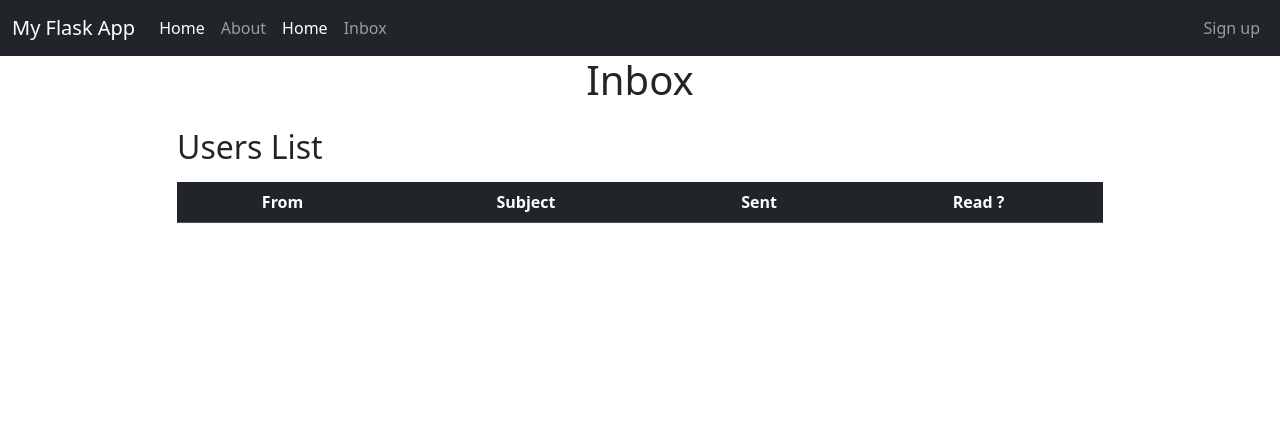
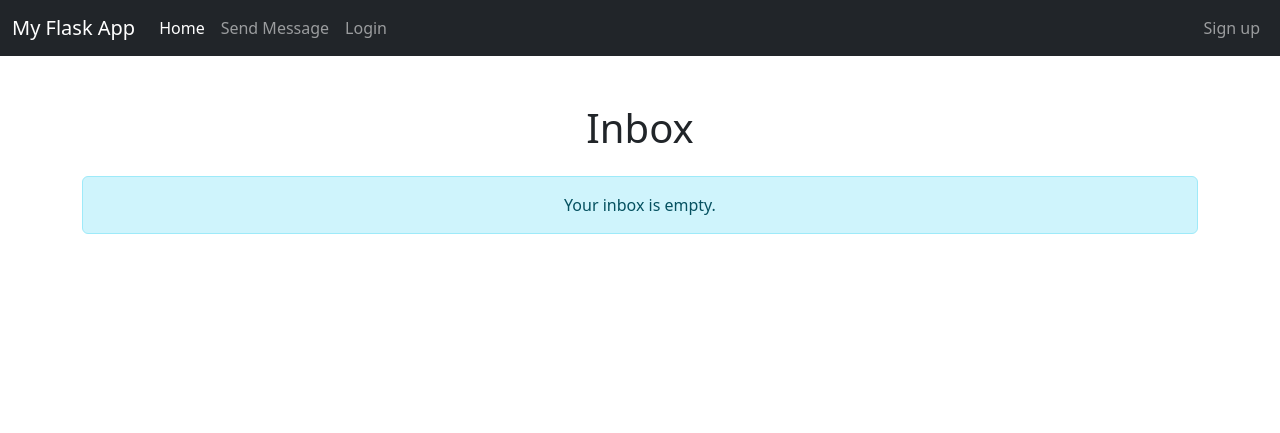
Before and after one commit to DevMohammad-SA/encrypted-mail-app, a Python web app: template app/templates/inbox.html in a window 1280 px wide. Shown: the top 433 px of the page. Run offline with Jinja, Linux system fonts and the light colour scheme; the template is opened without the code that fills it, so the values that code supplies are empty.

Commit message:
Added send_message,view_message pages, added a show_inbox, send message functions, sending message proccess is now done

```diff
--- a/app/templates/home.html
+++ b/app/templates/home.html
@@ -29,15 +29,17 @@
                         <a class="nav-link active" href="{{ url_for('main.home') }}">Home</a>
                     </li>
                     <li class="nav-item">
-                        <a class="nav-link" href="#">About</a>
+                        <a class="nav-link" href="{{url_for('main.send_message')}}">Send Message</a>
                     </li>
                 </ul>
                 <ul class="navbar-nav">
                     <li class="nav-item">
-                        <a class="nav-link active" href="{{ url_for('main.home') }}">Home</a>
-                    </li>
-                    <li class="nav-item">
-                      <a class="nav-link" href="{{url_for('main.show_inbox',id=current_user.id)}}">Inbox</a>
+                        {%if current_user.is_authenticated%}
+                        <a class="nav-link" href="{{url_for('main.show_inbox',id=current_user.id)}}">Inbox</a>
+                        {%else%}
+                        <a class="nav-link" href="{{url_for('main.login')}}">Login</a>
+                        {%endif%}
+
                     </li>
                 </ul>
                 {% if current_user.is_authenticated %}
--- a/app/templates/inbox.html
+++ b/app/templates/inbox.html
@@ -1,35 +1,37 @@
 {% extends "home.html" %}
+
 {% block content %}
-<h1 class="mb-4 text-center">Inbox</h1>
-<div class="container">
-    <div class="row justify-content-center">
-        <div class="col-lg-10 col-md-12">
-            <!-- Users Table -->
-            <h2 class="mb-3">Users List</h2>
+<div class="container my-5">
+    <h1 class="text-center mb-4">Inbox</h1>
+
+    {% if messages %}
     <div class="table-responsive">
-                <table class="table table-striped table-hover text-center align-middle">
+        <table class="table table-hover align-middle text-center">
             <thead class="table-dark">
                 <tr>
                     <th scope="col">From</th>
-                            <th scope="col">Subject</th>
-                            <th scope="col">Sent</th>
-                            <th scope="col">Read ?</th>
+                    <th scope="col">Message Preview</th>
+                    <th scope="col">Date</th>
                 </tr>
             </thead>
             <tbody>
-                        {% for user in users %}
-                        <tr>
-                            <td>{{ user.id }}</td>
-                            <td>{{ user.username }}</td>
-                            <td>{{ user.display_name }}</td>
-                            <td>{{ user.email }}</td>
-                            <td>{{ user.role }}</td>
+                {% for message in messages %}
+                <!-- prettier-ignore -->
+                <tr onclick="window.location.href='{{ url_for('main.view_message', id=message.id) }}';"
+                    style="cursor: pointer;">
+
+                    <td>{{ message.sender.display_name }}</td>
+                    <td class="text-start">{{ message.body[:50] }}{% if message.body|length > 50 %}...{% endif %}</td>
+                    <td>{{ message.timestamp.strftime('%Y-%m-%d %H:%M') }}</td>
                 </tr>
-                        {%endfor%}
+                {% endfor %}
             </tbody>
         </table>
     </div>
+    {% else %}
+    <div class="alert alert-info text-center" role="alert">
+        Your inbox is empty.
     </div>
-    </div>
+    {% endif %}
 </div>
 {% endblock %}
```
Also changed, not shown: app/routes.py (+58 -3 lines), app/templates/send_message.html (added, +18 -0 lines), app/templates/view_message.html (added, +14 -0 lines), requirements.txt (+21 -2 lines). Lines whose indentation alone changed are shown as unchanged.
